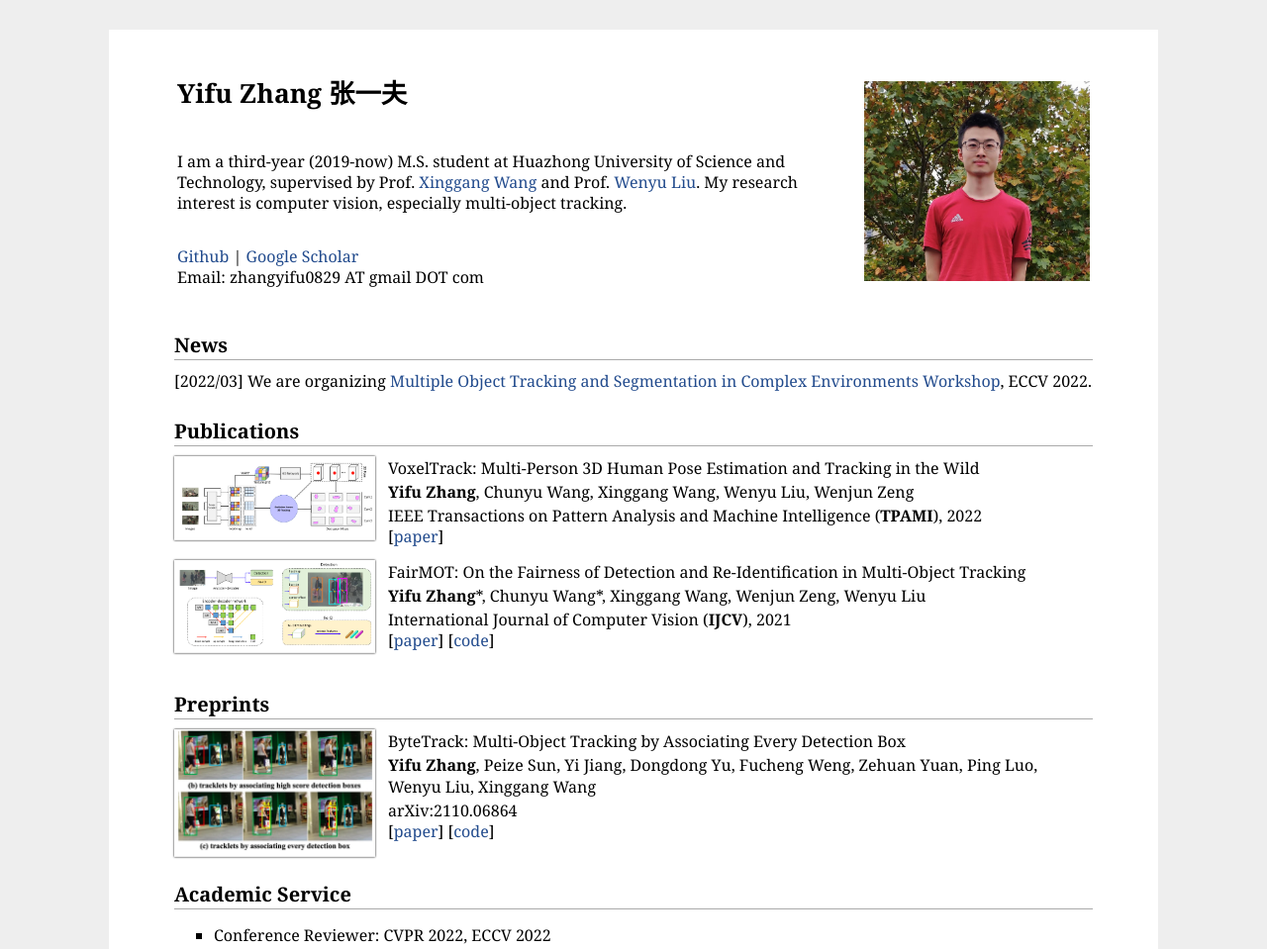
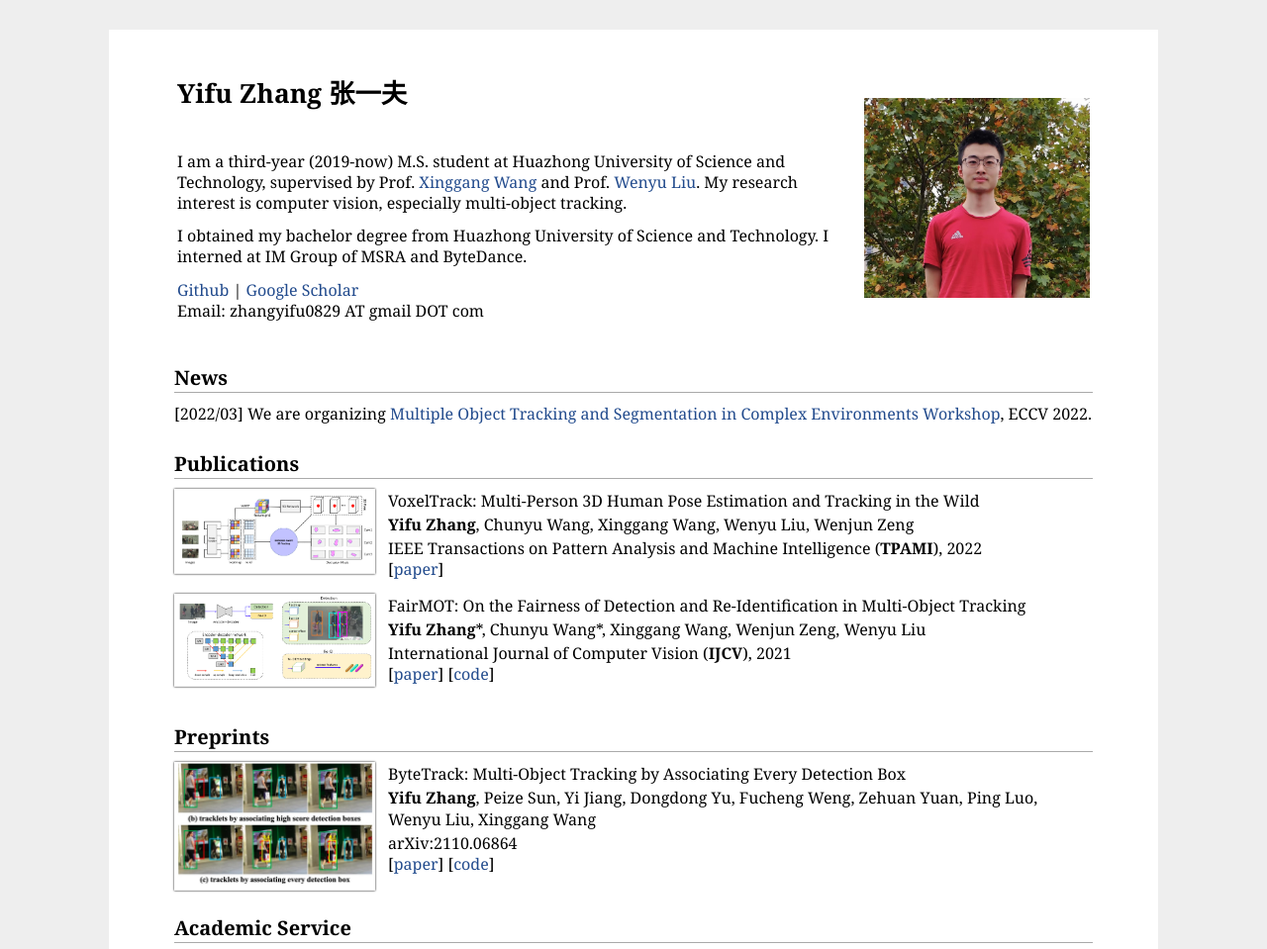
Before and after one commit to ifzhang/ifzhang.github.io, a plain HTML site: page index.html in a window 1280 px wide. Shown: the top 959 px of the page at 99% size. Drawn offline with Linux system fonts and the light colour scheme.

Commit message:
Update index.html

```diff
--- a/index.html
+++ b/index.html
@@ -28,7 +28,9 @@
 
 		<p>
                     I am a third-year (2019-now) M.S. student at Huazhong University of Science and Technology, supervised by Prof. <a href="https://xinggangw.info/">Xinggang Wang</a> and Prof. <a href="http://eic.hust.edu.cn/professor/liuwenyu/">Wenyu Liu</a>. My research interest is computer vision, especially multi-object tracking. </br>
-                       </br>
+                <p>
+		    I obtained my bachelor degree from Huazhong University of Science and Technology. I interned at IM Group of MSRA and ByteDance.
+			</br>
 		</p>
 	        <p>
 		    <a href="https://github.com/ifzhang">Github</a> | <a href="https://scholar.google.com/citations?user=MBxFzjcAAAAJ&hl=zh-CN">Google Scholar</a> </br>
```
